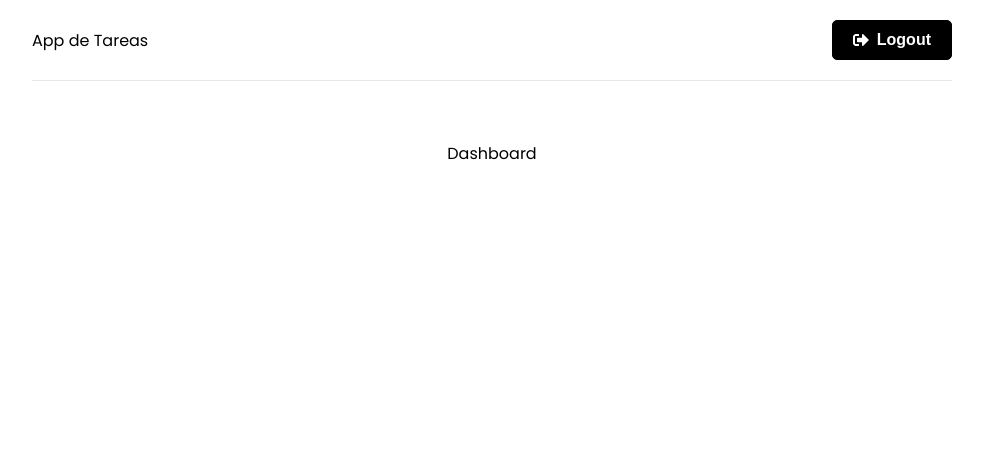
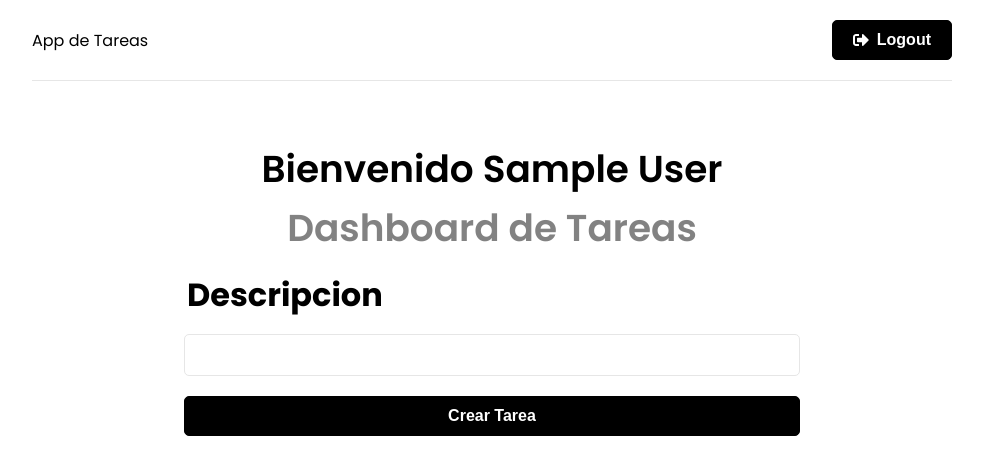
Before and after one commit to InfinityDarknes/g26front, a React (Vite) app: page / in a window 1280 px wide. Shown: the top 474 px of the page, without its empty margins (148-1131 px from the left). Built offline with nearby package versions, Linux system fonts and the light colour scheme; sample sign-in values are in the browser's storage.

Commit message:
Agregamos funcionalidad al dashboard crear tareas

```diff
--- /dev/null
+++ b/src/components/TareaForm.jsx
@@ -0,0 +1,41 @@
+import { useState } from "react"
+import { useDispatch} from "react-redux"
+import {crearTarea} from '../features/tareas/tareaSlice'
+
+const TareaForm = () => {
+
+    const [descripcion, setDescripcion] = useState('')
+
+    const dispatch = useDispatch()
+
+    const onSubmit = (e) =>{
+        e.preventDefault()
+
+        dispatch(crearTarea({descripcion}))
+        setDescripcion('')
+    }
+  return (
+    <>
+    <section className="form">
+        <form onSubmit={onSubmit}>
+            <div className="form-group">
+                <label htmlFor="descripcion">Descripcion</label>
+                <input
+                 type="text"
+                 name="descripcion"
+                 id ="descripcion"
+                 value={descripcion}
+                 onChange={(e) =>{setDescripcion(e.target.value)
+                 }}
+                 />
+            </div>
+            <div className="form-group">
+                <button type="submit" className="btn btn-block">Crear Tarea</button>
+            </div>
+             </form>
+    </section>
+    </>
+  )
+}
+
+export default TareaForm
--- a/src/features/tareas/tareaService.js
+++ b/src/features/tareas/tareaService.js
@@ -0,0 +1,21 @@
+import axios from 'axios'
+
+const API_URL = 'https://peach-beaver-belt.cyclic.app/api/tareas'
+
+//Crear Tarea
+const crearTarea = async (tareaData, token) =>{
+    const config = {
+        headers: {
+            Authorization: `Bearer ${token}`
+        }
+    }
+    const response = await axios.post(API_URL, tareaData, config)
+
+    return response.data
+}
+
+const tareaService = {
+    crearTarea
+}
+
+export default tareaService
--- a/src/features/tareas/tareaSlice.js
+++ b/src/features/tareas/tareaSlice.js
@@ -1,4 +1,5 @@
 import {createSlice, createAsyncThunk} from '@reduxjs/toolkit'
+import tareaService from './tareaService'
 
 const initialState = {
     tareas:[],
@@ -7,17 +8,39 @@
     isLoading: false,
     message: ''
 }
-
+//Crear una tarea
+export const crearTarea = createAsyncThunk('tareas/crear',async(tareaData, thunkAPI) =>{
+    try {
+        const token = thunkAPI.getState().auth.user.token
+        return await tareaService.crearTarea(tareaData, token)
+    } catch (error) {
+        const message = (error.response && error.response.data && error.response.data.message) || error.message || error.toString()
+        return thunkAPI.rejectWithValue(message)
+    }
+})
 export const tareaSlice = createSlice({
     name: 'tarea',
     initialState,
     reducers: {
         reset: (state) => initialState
     },
-    extraReducers: ()=>{
-
+    extraReducers: (builder) => {
+        builder
+            .addCase(crearTarea.pending, (state) => {
+                state.isLoading = true
+            })
+            .addCase(crearTarea.fulfilled, (state, action) => {
+                state.isLoading = false
+                state.isSuccess = true
+                state.tareas.push(action.payload)
+            })
+            .addCase(crearTarea.rejected, (state, action) => {
+                state.isLoading = false
+                state.isError = true
+                state.message = action.payload
+            })
     }
 })
 
-export const {reset}= tareaSlice.actions
+export const { reset } = tareaSlice.actions
 export default tareaSlice.reducer
--- a/src/pages/Dashboard.jsx
+++ b/src/pages/Dashboard.jsx
@@ -1,6 +1,7 @@
 import { useEffect } from "react"
 import { useNavigate } from "react-router-dom"
 import { useDispatch, useSelector } from "react-redux"
+import TareaForm from "../components/TareaForm"
 
 const Dashboard = () => {
   const navigate = useNavigate()
@@ -15,7 +16,15 @@
   },[user,navigate])
 
   return (
-    <div>Dashboard</div>
+    <>
+      <section className="heading">
+        <h3>
+          Bienvenido {user && user.name}
+          <p>Dashboard de Tareas</p>
+        </h3>
+        <TareaForm/>
+      </section>
+    </>
   )
 }
 
```
